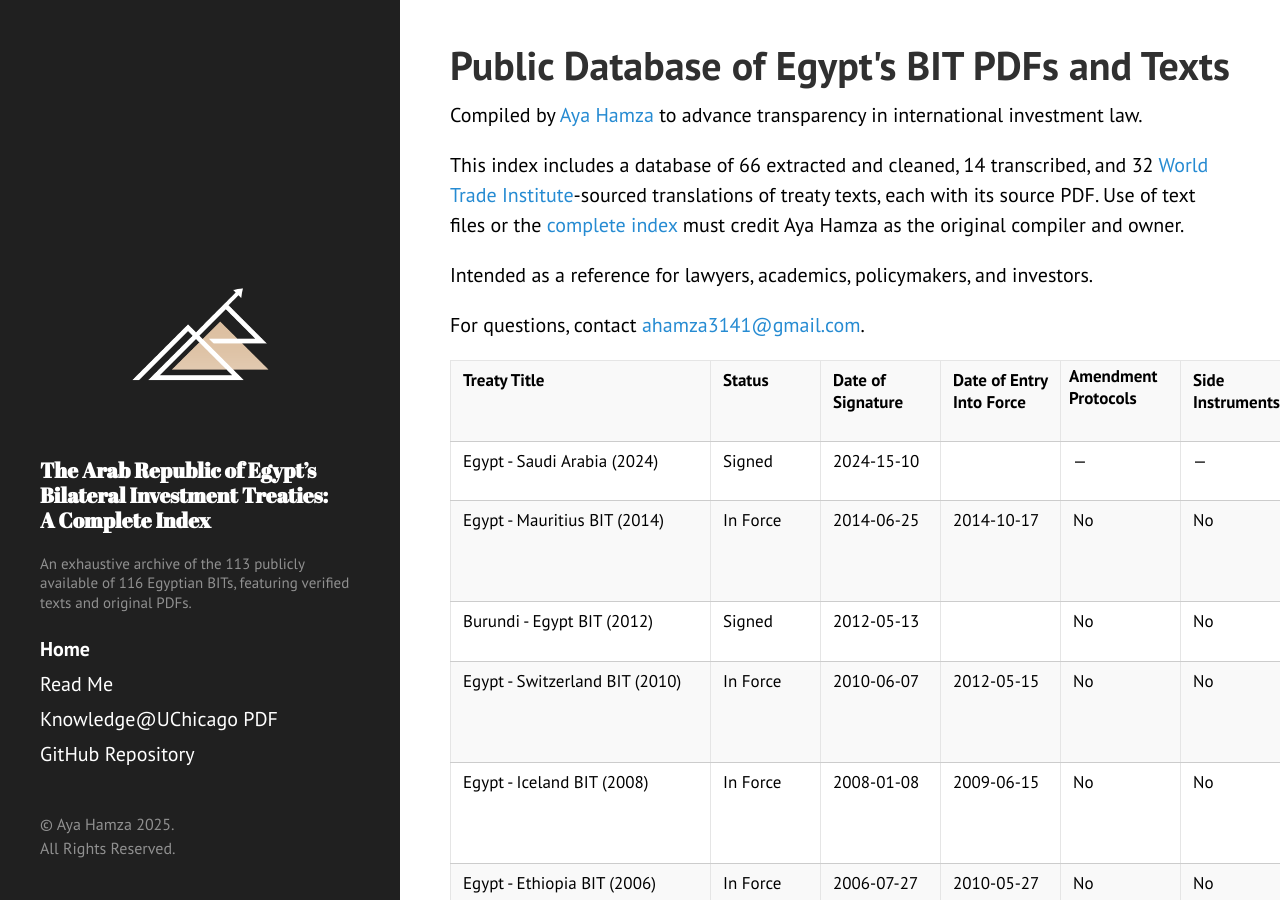
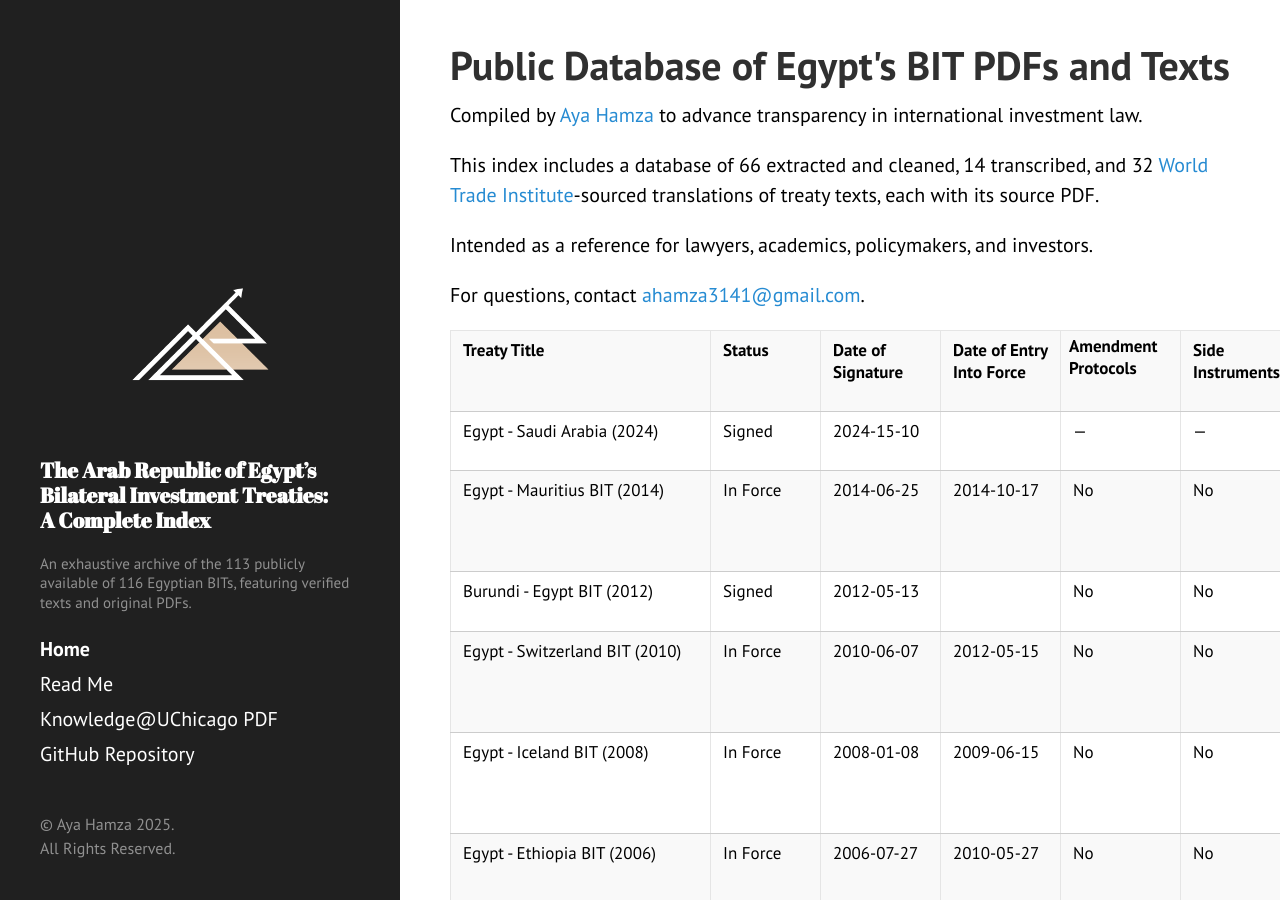
Before and after one commit to ayahamza1/MENABITs, a Jekyll site: the page built from index.md, in a window 1280 px wide and 900 px high. Built offline with Jekyll 4.4.1, drawn with Linux system fonts in a browser that asks for light colours.

Commit message:
Update index.md

```diff
--- a/index.md
+++ b/index.md
@@ -6,7 +6,7 @@
 
 Compiled by [Aya Hamza](https://www.linkedin.com/in/ayahamza) to advance transparency in international investment law.
 
-This index includes a database of 66 extracted and cleaned, 14 transcribed, and 32 [World Trade Institute](https://knowledge.uchicago.edu/record/14799?ln=en&v=pdf)-sourced translations of treaty texts, each with its source PDF. Use of text files or the [complete index](https://edit.wti.org/document/investment-treaty/search) must credit Aya Hamza as the original compiler and owner.
+This index includes a database of 66 extracted and cleaned, 14 transcribed, and 32 [World Trade Institute](https://knowledge.uchicago.edu/record/14799?ln=en&v=pdf)-sourced translations of treaty texts, each with its source PDF.
 
 Intended as a reference for lawyers, academics, policymakers, and investors.
 
```
